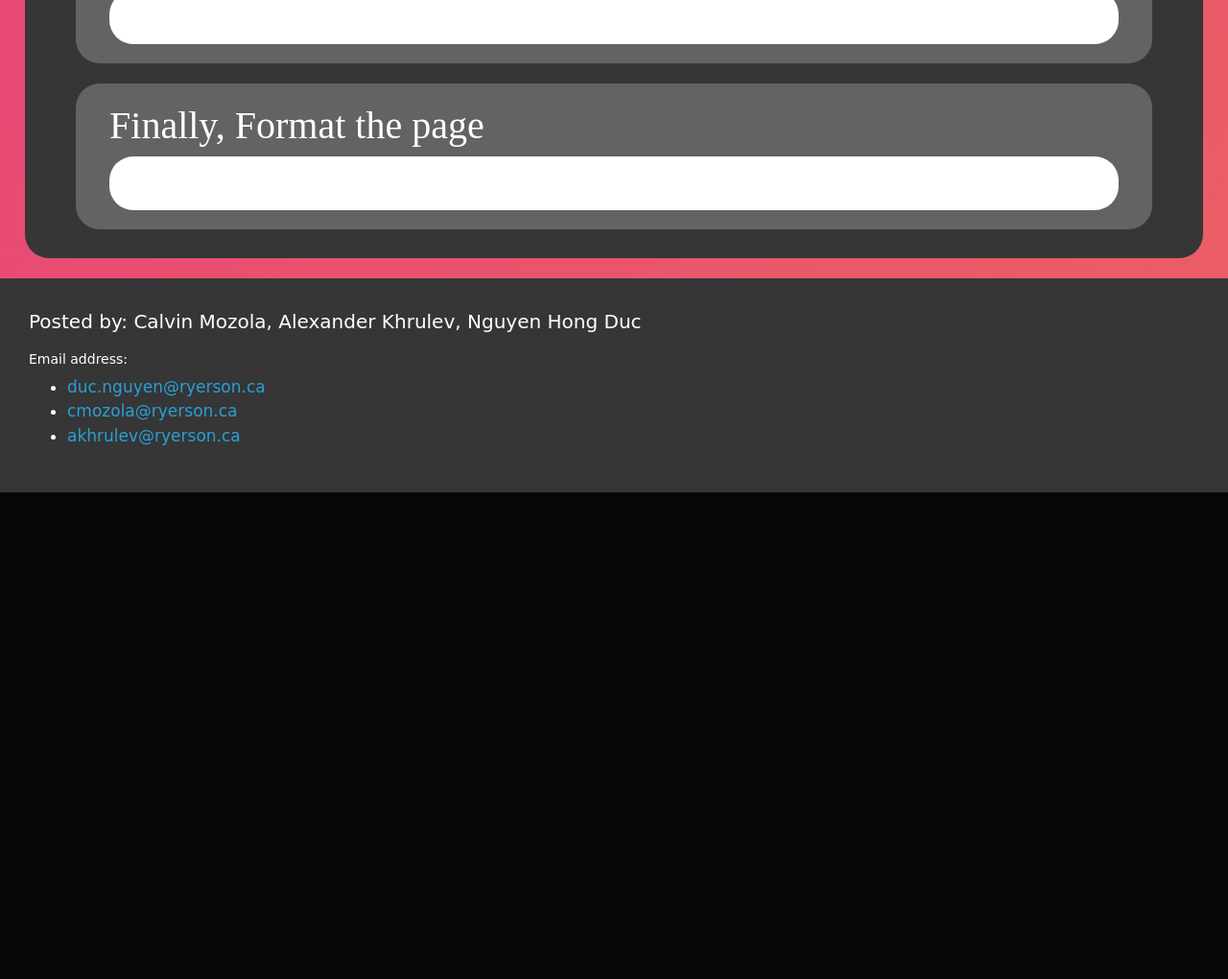
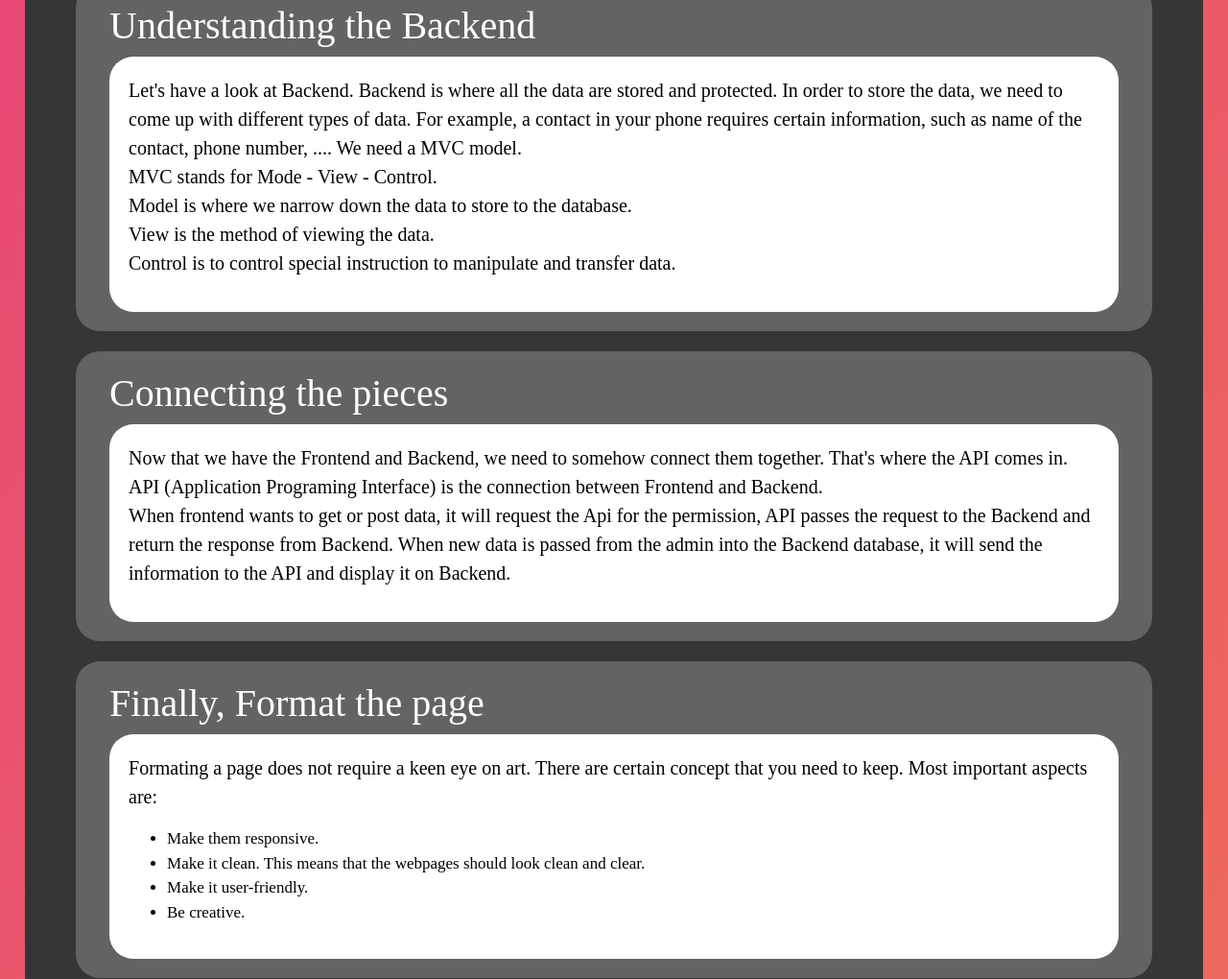
Before and after one commit to 1mozolacal/termProject530, a plain HTML site: page temp/tutorial.html in a window 1280 px wide. Shown: the part 1227-2247 px from the top of the page at 96% size. Before the commit the page ends 1740 px from the top, so only its background shows below. Drawn offline with nearby package versions, Linux system fonts and the light colour scheme.

Commit message:
update content for tutorial.html

```diff
--- a/temp/tutorial.html
+++ b/temp/tutorial.html
@@ -76,35 +76,68 @@
             <div class = "content_blk">
                 <h3>Understanding the basic</h3>
                 <div class = "cont">
-                    <p></p>
+                    <p>In order to make a website, we have to understand the structure of the website and how they work.<br>
+                    There are 3 necessary components that make up a website, which are:</p>
+                    <ul>
+                        <li>A framework for Frontend</li>
+                        <li>A framework for Backend</li>
+                        <li>A REST Api</li>
+                    </ul>
+                </div>
+            </div>
+            <br>
+            <div class = "content_blk">
+                <h3>Understanding the Frontend</h3>
+                <div class = "cont">
+                    <p>Frontend is where the clients (users) can interact with the website, whether to ask for information, make bank transaction, download files, etc.<br>
+                    <br>
+
+                    </p>
                 </div>
             </div>
             <br>
             <div class = "content_blk">
                 <h3>Understanding the Backend</h3>
                 <div class = "cont">
-                    <p></p>
-                </div>
-            </div>
-            <br>
-            <div class = "content_blk">
-                <h3>Understanding the Frontend</h3>
-                <div class = "cont">
-                    <p></p>
+                    <p>Let's have a look at Backend. Backend is where all the data are stored and protected. In order to store the data, we need to come up with different types
+                    of data. For example, a contact in your phone requires certain information, such as name of the contact, phone number, .... We need a MVC model.
+                    <br>
+                    MVC stands for Mode - View - Control.
+                    <br>
+                    Model is where we narrow down the data to store to the database.
+                    <br>
+                    View is the method of viewing the data.
+                    <br>
+                    Control is to control special instruction to manipulate and transfer data.
+                    </p>
                 </div>
             </div>
             <br>
             <div class = "content_blk">
                 <h3>Connecting the pieces</h3>
                 <div class = "cont">
-                    <p></p>
+                    <p>Now that we have the Frontend and Backend, we need to somehow connect them together. That's where the API comes in.
+                    <br>
+                    API (Application Programing Interface) is the connection between Frontend and Backend.
+                    <br>
+                    When frontend wants to get or post data, it will request the Api for the permission, API passes the request to the Backend and return the response from Backend.
+                    When new data is passed from the admin into the Backend database, it will send the information to the API and display it on Backend.
+                    </p>
                 </div>
             </div>
             <br>
             <div class = "content_blk">
                 <h3>Finally, Format the page</h3>
                 <div class = "cont">
-                    <p></p>
+                    <p>Formating a page does not require a keen eye on art. There are certain concept that you need to keep. Most important aspects are:</p>
+                    <ul>
+                        <li>Make them responsive.</li>
+                        <li>Make it clean. This means that the webpages should look clean and clear.</li>
+                        <li>Make it user-friendly.</li>
+                        <li>Be creative.</li>
+                    </ul>
+
+                    </p>
                 </div>
             </div>
         </div>
```
